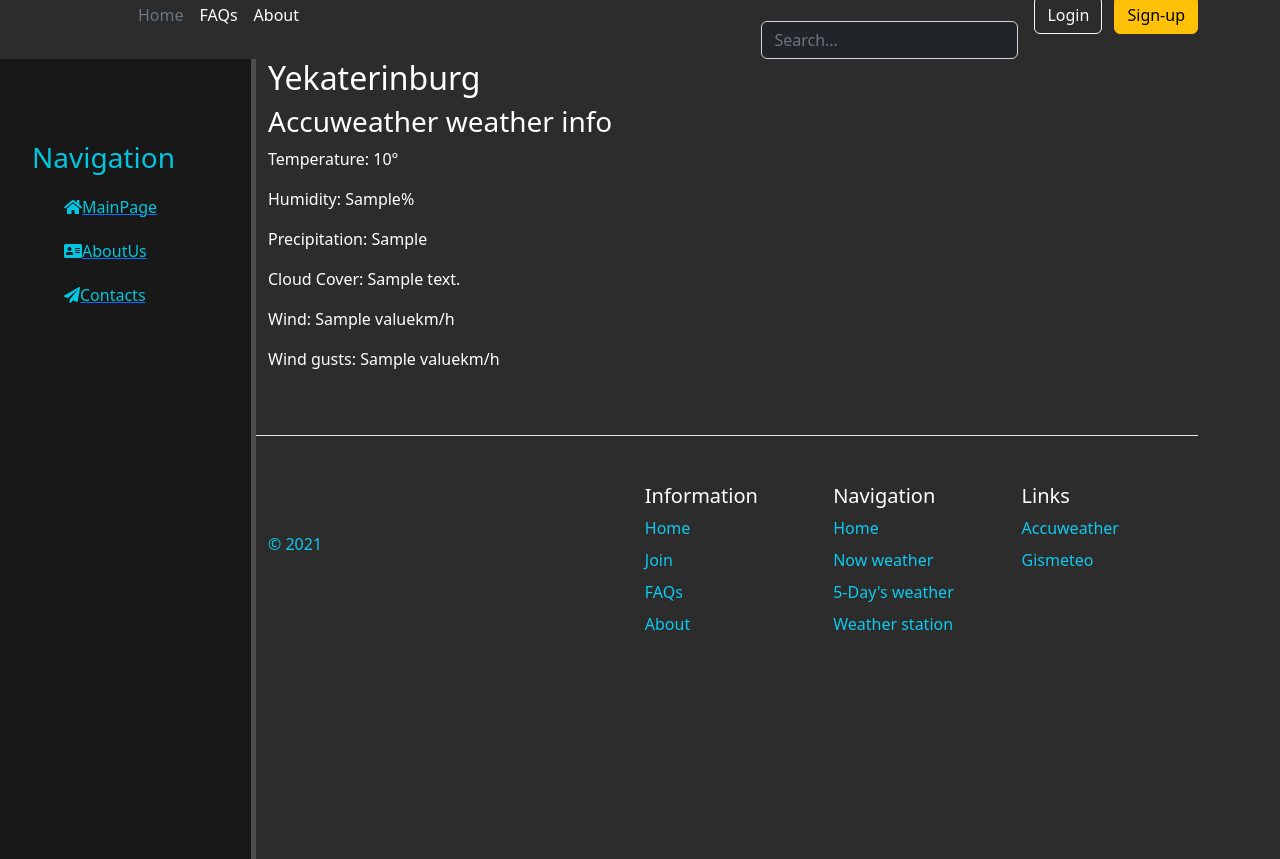
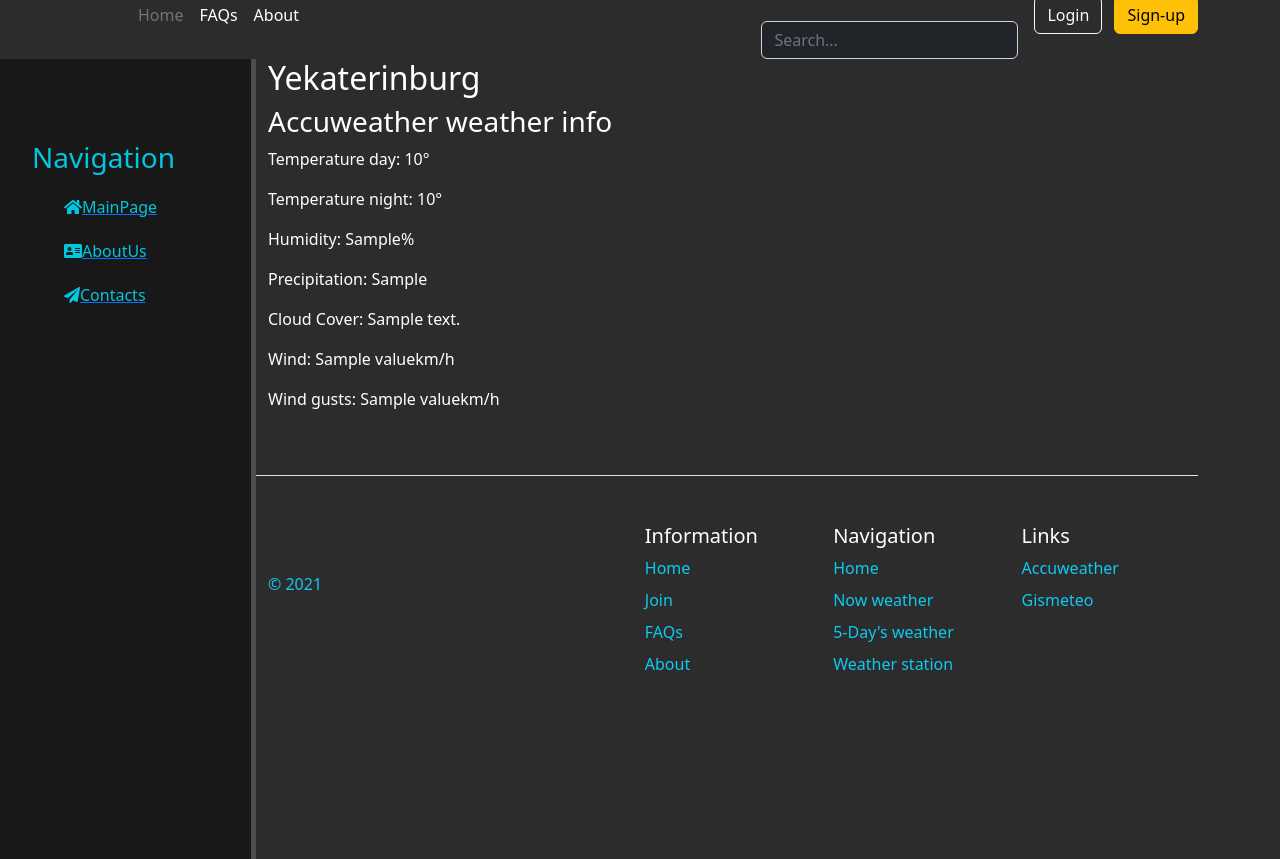
Before and after one commit to KostaSkolznev/meteohill, a Django app: page /accuweather/ in a window 1280 px wide. Shown: the part 29-888 px from the top of the page. Run offline with Django 4.2, Linux system fonts and the light colour scheme; a database or web service that is not in the repository returns one stand-in record (values such as "Sample title"); data that the repository does not hold is empty; some libraries are stand-ins or nearby versions.

Commit message:
added night temperature in accuweather

```diff
--- a/main/templates/main/accuweather.html
+++ b/main/templates/main/accuweather.html
@@ -14,7 +14,10 @@
         <h3>Accuweather weather info</h3>
       </div>
       <div>
-        <p>Temperature: {{ info.temp }}°</p>
+        <p>Temperature day: {{ info.temp }}°</p>
+      </div>
+      <div>
+        <p>Temperature night: {{ info.tempnight }}°</p>
       </div>
       <div>
         <p>Humidity: {{ info.humidity }}%</p>
--- a/main/views.py
+++ b/main/views.py
@@ -25,6 +25,7 @@ def accuweather(request):
 
     weather_info = {
         'temp': round(res[0]["Temperature"]["Metric"]["Value"]),
+        'tempnight': round(res[0]["TemperatureSummary"]["Past24HourRange"]["Minimum"]["Metric"]["Value"]),
         'humidity': res[0]["RelativeHumidity"],
         'precipitation': res[0]["PrecipitationType"],
         'clouds': res[0]["WeatherText"],
```
Also changed, not shown: db.sqlite3.
